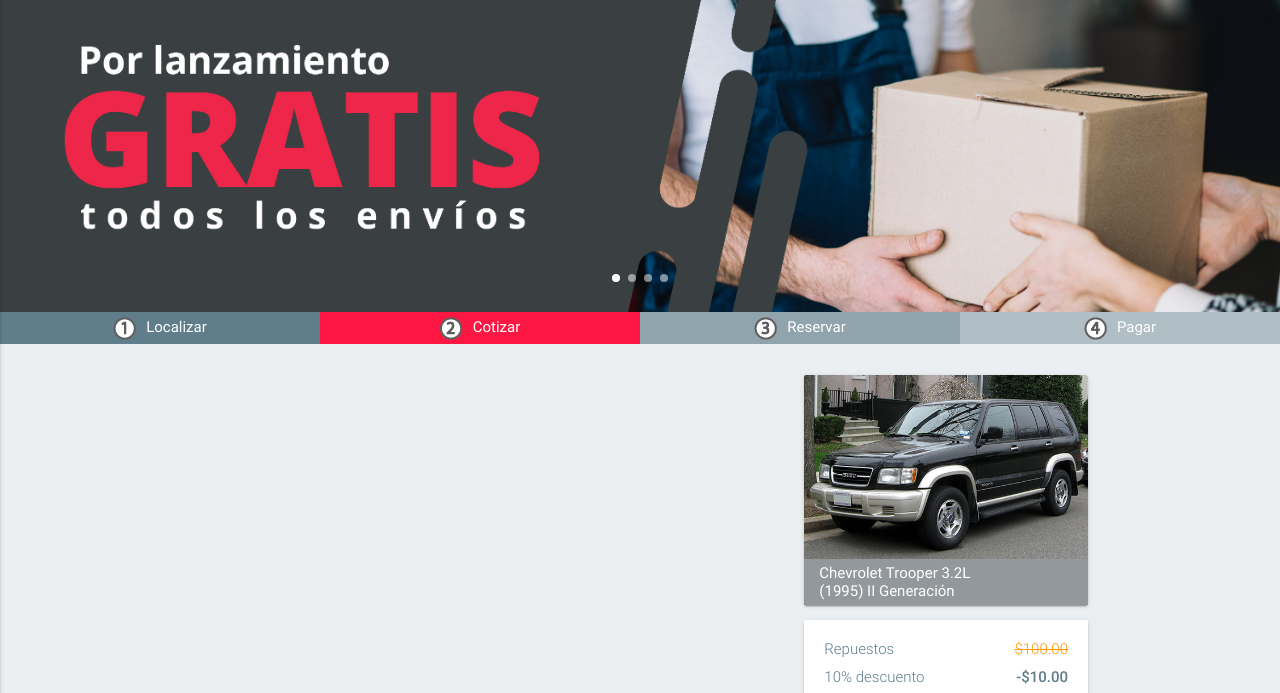
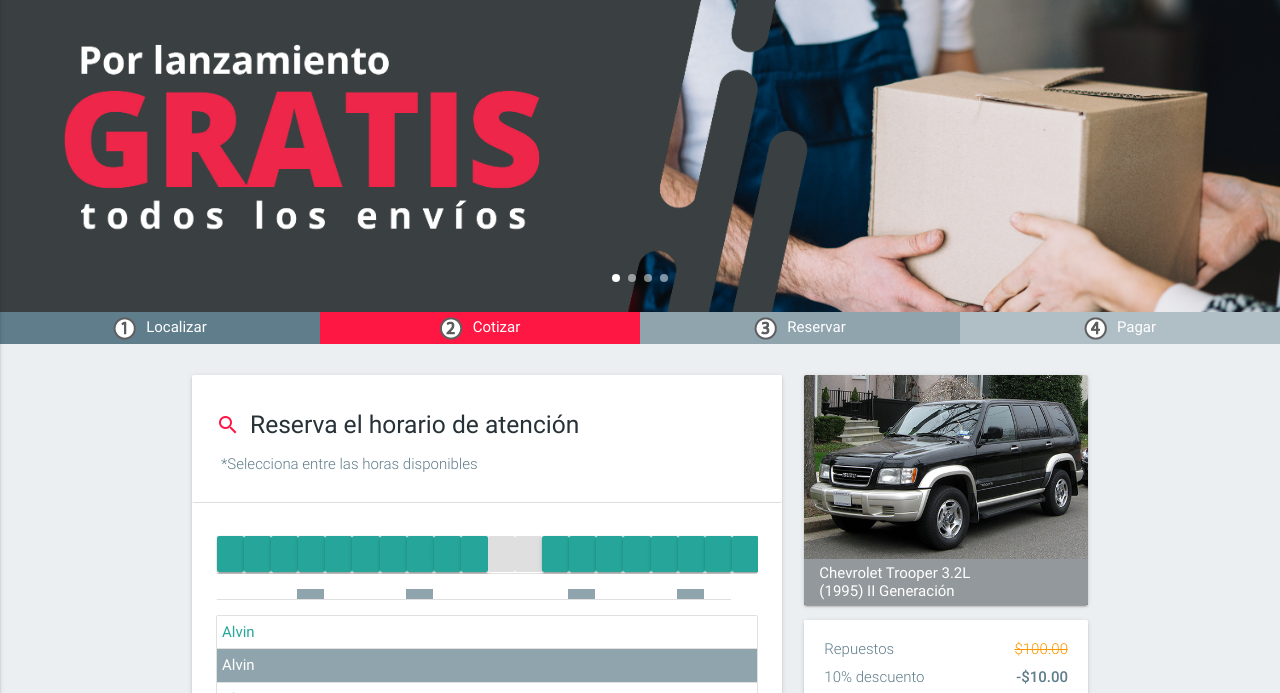
Before and after one commit to TomasVidela/AbcExpress, a plain HTML site: page Reservar.html in a window 1280 px wide. Shown: the part 100-793 px from the top of the page. Drawn offline with nearby package versions, Linux system fonts and the light colour scheme; a script that the page names is missing.

Commit message:
avance reservas

```diff
--- a/Reservar.html
+++ b/Reservar.html
@@ -264,10 +264,10 @@
 
         <!-- busqueda de horas disponibles -->
 
-        <!-- Calendly inline widget begin -->
+        <!-- Calendly inline widget begin
           <div class="calendly-inline-widget" data-url="https://calendly.com/tomasvidela/servicio" style="min-width:320px;height:630px;"></div>
           <script type="text/javascript" src="https://assets.calendly.com/assets/external/widget.js"></script>
-        <!-- Calendly inline widget end -->
+        -->
 
 
 
@@ -279,6 +279,61 @@
           </div>
 
           <div class=" card-content">
+
+            <ul class="collection flex-container horas">
+             <li class="collection-item flex-item hora"><a class="waves-effect waves-light btn boton-hora"></a></li>
+             <li class="collection-item flex-item hora"><a class="waves-effect waves-light btn boton-hora"></a></li>
+             <li class="collection-item flex-item hora"><a class="waves-effect waves-light btn boton-hora"></a></li>
+             <li class="collection-item flex-item hora"><a class="waves-effect waves-light btn boton-hora"></a></li>
+             <li class="collection-item flex-item hora"><a class="waves-effect waves-light btn boton-hora"></a></li>
+             <li class="collection-item flex-item hora"><a class="waves-effect waves-light btn boton-hora"></a></li>
+             <li class="collection-item flex-item hora"><a class="waves-effect waves-light btn boton-hora"></a></li>
+             <li class="collection-item flex-item hora"><a class="waves-effect waves-light btn boton-hora"></a></li>
+             <li class="collection-item flex-item hora"><a class="waves-effect waves-light btn boton-hora"></a></li>
+             <li class="collection-item flex-item hora"><a class="waves-effect waves-light btn boton-hora"></a></li>
+             <li class="collection-item flex-item hora"><a class="waves-effect waves-light btn disabled boton-hora"></a></li>
+             <li class="collection-item flex-item hora"><a class="waves-effect waves-light btn disabled boton-hora"></a></li>
+             <li class="collection-item flex-item hora"><a class="waves-effect waves-light btn boton-hora"></a></li>
+             <li class="collection-item flex-item hora"><a class="waves-effect waves-light btn boton-hora"></a></li>
+             <li class="collection-item flex-item hora"><a class="waves-effect waves-light btn boton-hora"></a></li>
+             <li class="collection-item flex-item hora"><a class="waves-effect waves-light btn boton-hora"></a></li>
+             <li class="collection-item flex-item hora"><a class="waves-effect waves-light btn boton-hora"></a></li>
+             <li class="collection-item flex-item hora"><a class="waves-effect waves-light btn boton-hora"></a></li>
+             <li class="collection-item flex-item hora"><a class="waves-effect waves-light btn boton-hora"></a></li>
+             <li class="collection-item flex-item hora"><a class="waves-effect waves-light btn boton-hora"></a></li>
+           </ul>
+
+           <div class="collection flex-container horas">
+            <a href="#!" class="collection-item flex-item hora"></a>
+            <a href="#!" class="collection-item flex-item hora "></a>
+            <a href="#!" class="collection-item flex-item hora"></a>
+            <a href="#!" class="collection-item active flex-item hora"></a>
+            <a href="#!" class="collection-item flex-item hora"></a>
+            <a href="#!" class="collection-item flex-item hora"></a>
+            <a href="#!" class="collection-item flex-item hora"></a>
+            <a href="#!" class="collection-item flex-item hora active"></a>
+            <a href="#!" class="collection-item flex-item hora"></a>
+            <a href="#!" class="collection-item flex-item hora"></a>
+            <a href="#!" class="collection-item flex-item hora"></a>
+            <a href="#!" class="collection-item flex-item hora"></a>
+            <a href="#!" class="collection-item flex-item hora"></a>
+            <a href="#!" class="collection-item flex-item hora active"></a>
+            <a href="#!" class="collection-item flex-item hora"></a>
+            <a href="#!" class="collection-item flex-item hora"></a>
+            <a href="#!" class="collection-item flex-item hora"></a>
+            <a href="#!" class="collection-item flex-item hora active"></a>
+            <a href="#!" class="collection-item flex-item hora"></a>
+            <a href="#!" class="collection-item flex-item hora"></a>
+          </div>
+
+          <div class="collection">
+           <a href="#!" class="collection-item">Alvin</a>
+           <a href="#!" class="collection-item active">Alvin</a>
+           <a href="#!" class="collection-item">Alvin</a>
+           <a href="#!" class="collection-item">Alvin</a>
+         </div>
+
+
             <div class="row">
               <div class="col s12">
                 <div class="card">
--- a/css/style.css
+++ b/css/style.css
@@ -717,3 +717,34 @@ a.collection-item {
 [type="radio"].with-gap:checked + label:after {
   border-radius: 0%;
 }
+
+
+
+
+.flex-container.horas {
+  display: flex;
+  flex-wrap: nowrap;
+  align-content: stretch;
+  border: 0px;
+
+
+}
+
+.flex-item.hora {
+  flex: auto;
+  padding: 0px;
+  background-color:white;
+  width: 1%
+}
+
+.boton-hora0000000000{
+  border-radius: 0%;
+  border: 1px solid #cfd8dc ;
+  background-color: white;
+
+
+}
+.hora{
+  border-radius: 0%;
+  00border: 1px solid red;
+}
```
